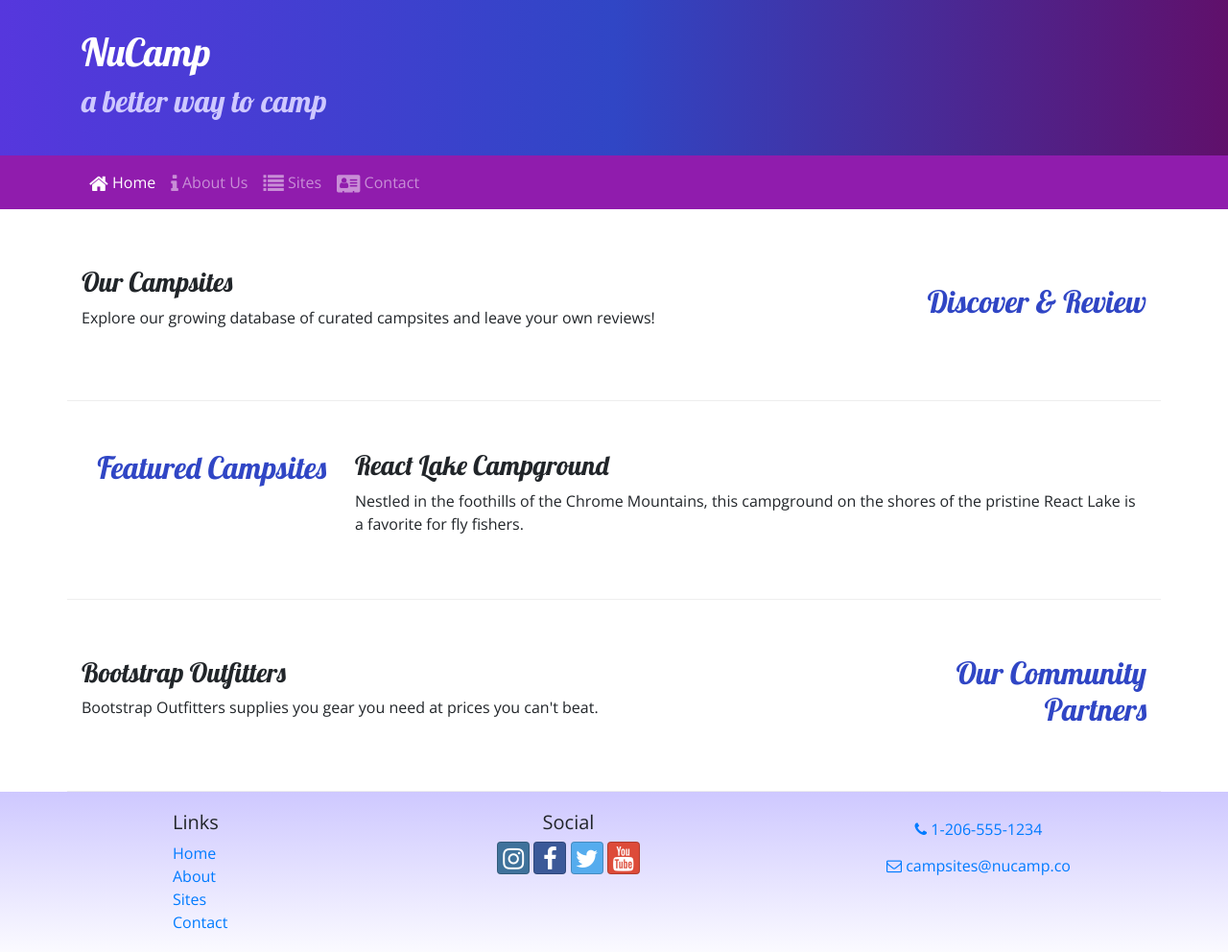
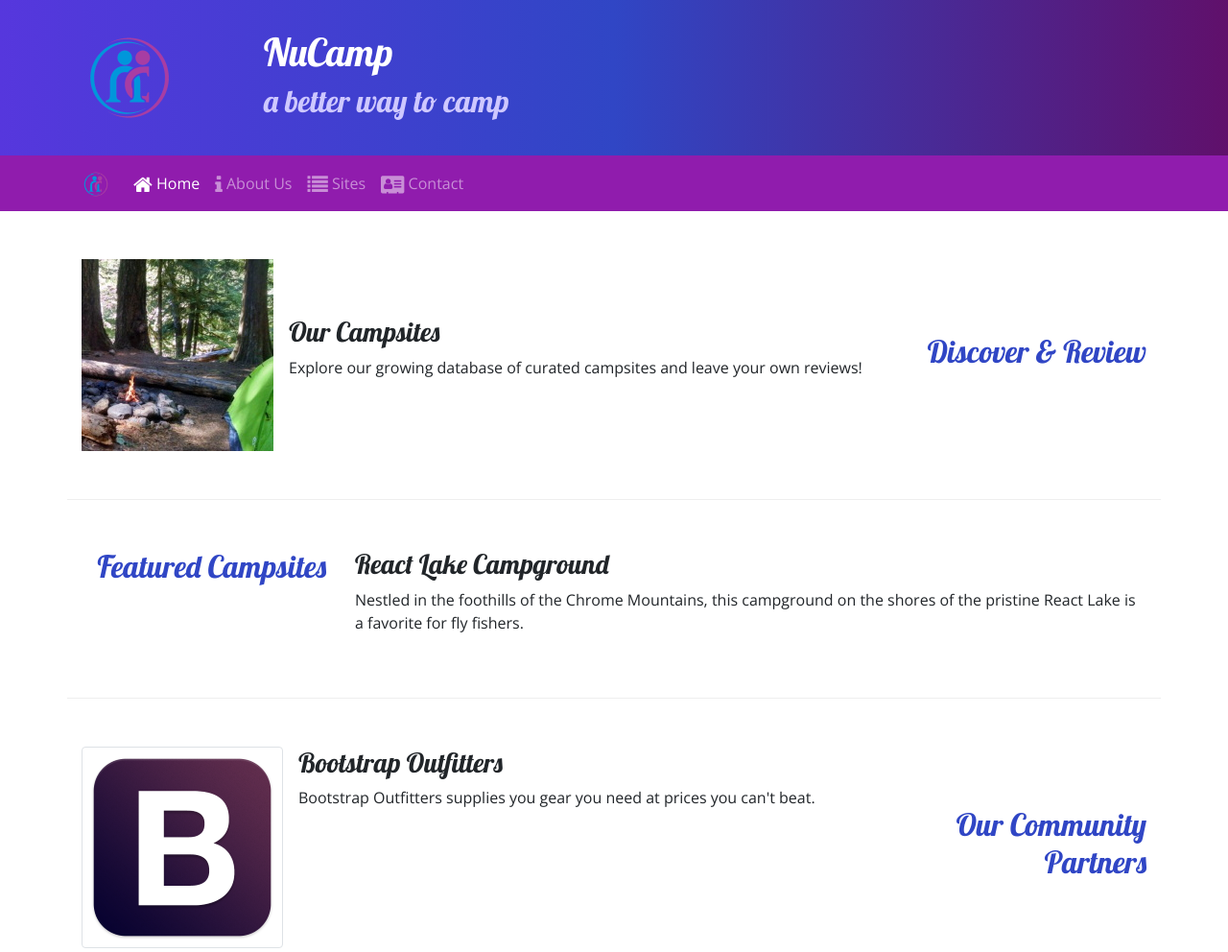
Before and after one commit to Blaine137/Nucamp-BootstrapGrid-project, a website: page index.html in a window 1280 px wide. Shown: the top 992 px of the page at 96% size. Drawn offline with nearby package versions, Linux system fonts and the light colour scheme.

Commit message:
added images

```diff
--- a/index.html
+++ b/index.html
@@ -22,6 +22,9 @@
     <header class="jumbotron jumbotron-fluid">
         <div class="container">
             <div class="row">
+                <div class="col-4 col-sm-3 col-md-2 align-self-center">
+                    <a href="index.html"><img src="/img/img/logo.png" alt="" class="image-fluid"></a>
+                </div>
                 <div class="col">
                     <h1>NuCamp</h1>
                     <h2>a better way to camp</h2>
@@ -32,7 +35,10 @@
 
     <nav class="navbar navbar-expand-sm navbar-dark sticky-top">
         <div class="container">
-            <button class="navbar-toggler ml-auto" type="button" data-toggle="collapse" data-target="#nucampNavbar">
+            <a href="#" class="navbar-brand">
+                <img src="/img/img/logo.png" alt="" class="image-fluid" height="30" width="30">
+            </a>
+            <button class="navbar-toggler " type="button" data-toggle="collapse" data-target="#nucampNavbar">
                 <span class="navbar-toggler-icon"></span>
             </button>
             <div class="collapse navbar-collapse" id="nucampNavbar">
@@ -52,8 +58,13 @@
                 <h2 class="text-sm-right">Discover & Review</h2>
             </div>
             <div class="col">
-                <h3>Our Campsites</h3>
-                <p class="d-none d-sm-block">Explore our growing database of curated campsites and leave your own reviews!</p>
+                <div class="media">
+                    <img src="/img/img/breadcrumb-trail-thumb.jpg" alt="breadcrumb-trail-thumb" class="d-flex mr-3 image-thumbnail">
+                    <div class="media-body align-self-center">
+                        <h3>Our Campsites</h3>
+                        <p class="d-none d-sm-block">Explore our growing database of curated campsites and leave your own reviews!</p>
+                    </div>
+                </div>
             </div>
         </div>
     </div>
@@ -77,8 +88,13 @@
                 <h2 class="text-sm-right">Our Community Partners</h2>
             </div>
             <div class="col">
-                <h3>Bootstrap Outfitters</h3>
-                <p class="d-none d-sm-block">Bootstrap Outfitters supplies you gear you need at prices you can't beat.</p>
+                <div class="media">
+                    <img src="/img/img/bootstrap-thumb.png" alt="Bootstrap outfitters" class="d-flex mr-3 img-thumbnail">
+                    <div class="media-body">
+                        <h3>Bootstrap Outfitters</h3>
+                        <p class="d-none d-sm-block">Bootstrap Outfitters supplies you gear you need at prices you can't beat.</p>
+                    </div>
+                </div>
             </div>
         </div>
     </div>
```
Also changed, not shown: aboutus.html (+11 -5 lines), contactus.html (+9 -3 lines), img/img/bootstrap-thumb.png (added), img/img/breadcrumb-trail-thumb.jpg (added), img/img/breadcrumb-trail.jpg (added), img/img/chrome-river-thumb.jpg (added), img/img/chrome-river.jpg (added), img/img/logo.png (added), img/img/react-lake-thumb.jpg (added), img/img/react-lake.jpg (added).
